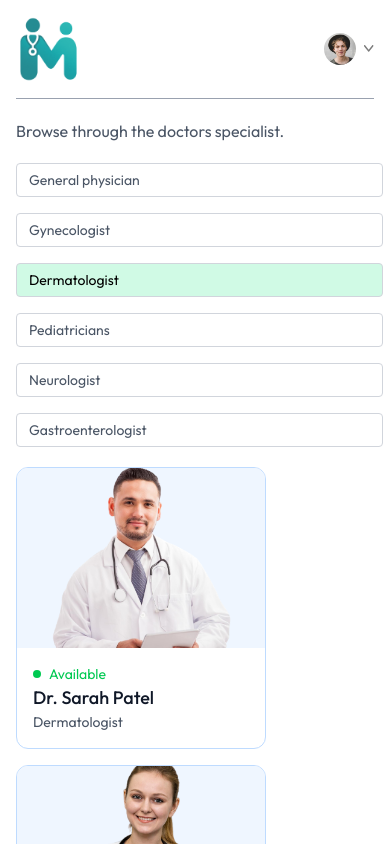
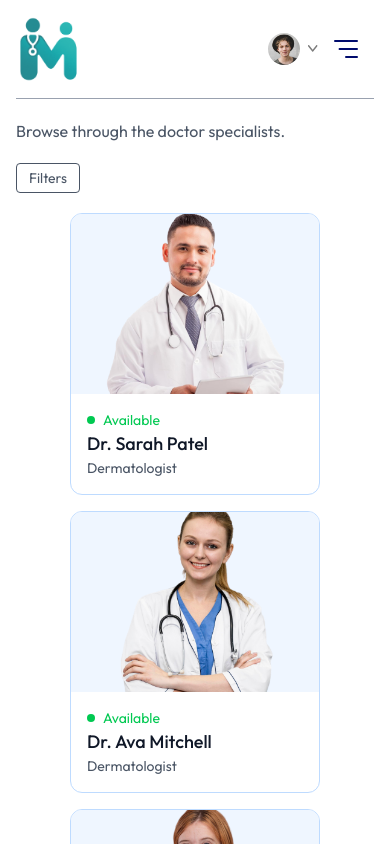
Before and after one commit to mohdabdulrahman297/caresync, a React (Vite) app: page /doctors/Dermatologist in a window 390 px wide. Shown: the top 844 px of the page. Built offline with nearby package versions, Linux system fonts and the light colour scheme.

Commit message:
Reponsiveness on all devices

```diff
--- a/src/components/Navbar.jsx
+++ b/src/components/Navbar.jsx
@@ -74,6 +74,42 @@
             Create Account
           </button>
         )}
+        <img
+          onClick={() => setShowMenu(true)}
+          className="w-6 md:hidden cursor-pointer"
+          src={assets.menu_icon}
+          alt=""
+        />
+        {/* ---------- Mobile Menu ---------- */}
+        <div
+          className={`${
+            showMenu ? "fixed w-full" : "h-0 w-0"
+          } md:hidden right-0 top-0 bottom-0 z-20 overflow-hidden bg-white transition-all`}
+        >
+          <div className="flex items-center justify-between px-5 py-6">
+            <img className="w-25" src={logo} alt="" />
+            <img
+              className="w-7 cursor-pointer"
+              onClick={() => setShowMenu(false)}
+              src={assets.cross_icon}
+              alt=""
+            />
+          </div>
+          <ul className="flex flex-col items-center gap-2 mt-5 px-5 text-lg font-medium">
+            <NavLink onClick={() => setShowMenu(false)} to="/">
+              <p className="px-4 py-2 rounded inline-block">HOME</p>
+            </NavLink>
+            <NavLink onClick={() => setShowMenu(false)} to="/doctors">
+              <p className="px-4 py-2 rounded inline-block">ALL DOCTORS</p>
+            </NavLink>
+            <NavLink onClick={() => setShowMenu(false)} to="/about">
+              <p className="px-4 py-2 rounded inline-block">ABOUT</p>
+            </NavLink>
+            <NavLink onClick={() => setShowMenu(false)} to="/contact">
+              <p className="px-4 py-2 rounded inline-block">CONTACT</p>
+            </NavLink>
+          </ul>
+        </div>
       </div>
     </div>
   );
--- a/src/index.css
+++ b/src/index.css
@@ -20,3 +20,9 @@
 ::-webkit-scrollbar {
   @apply hidden;
 }
+
+@media (max-width: 740px) {
+  .active p {
+    @apply text-white bg-emerald-400;
+  }
+}
--- a/src/pages/Doctors.jsx
+++ b/src/pages/Doctors.jsx
@@ -1,5 +1,5 @@
-import React, { useContext, useEffect, useState } from 'react'
-import { useNavigate, useParams } from 'react-router-dom';
+import React, { useContext, useEffect, useState } from "react";
+import { useNavigate, useParams } from "react-router-dom";
 import { AppContext } from "../context/AppContext";
 
 const Doctors = () => {
@@ -9,124 +9,89 @@
   const navigate = useNavigate();
   const [showFilter, setShowFilter] = useState(false);
 
-  const applyFilter = () => {
+  useEffect(() => {
     if (speciality) {
       setFilterDoc(doctors.filter((doc) => doc.speciality === speciality));
     } else {
       setFilterDoc(doctors);
     }
-  };
-  useEffect(() => {
-    applyFilter();
   }, [speciality, doctors]);
 
+  const specialities = [
+    "General physician",
+    "Gynecologist",
+    "Dermatologist",
+    "Pediatricians",
+    "Neurologist",
+    "Gastroenterologist",
+  ];
 
   return (
     <div>
-      <p className="text-gray-600">Browse through the doctors specialist.</p>
+      <p className="text-gray-600">Browse through the doctor specialists.</p>
+
       <div className="flex flex-col sm:flex-row items-start gap-5 mt-5">
+        {/* Filter Sidebar */}
         <div className="flex flex-col gap-4 text-sm text-gray-600">
-          <p
-            onClick={() =>
-              speciality === "General physician"
-                ? navigate("/doctors")
-                : navigate("/doctors/General physician")
-            }
-            className={`w-[94vw] sm:w-auto pl-3 py-1.5 pr-16 border border-gray-300 rounded transition-all cursor-pointer ${
-              speciality === "General physician"
-                ? "bg-emerald-100 text-black"
-                : ""
+          <button
+            className={`py-1 px-3 border rounded text-sm transition-all sm:hidden ${
+              showFilter ? "bg-emerald-400 text-white" : ""
+            }`}
+            onClick={() => setShowFilter((prev) => !prev)}
+          >
+            Filters
+          </button>
+
+          <div
+            className={`flex-col gap-4 text-sm text-gray-600 ${
+              showFilter ? "flex" : "hidden sm:flex"
             }`}
           >
-            General physician
-          </p>
-          <p
+            {specialities.map((item, index) => (
+              <button
+                key={index}
                 onClick={() =>
-              speciality === "Gynecologist"
+                  speciality === item
                     ? navigate("/doctors")
-                : navigate("/doctors/Gynecologist")
+                    : navigate(`/doctors/${item}`)
                 }
-            className={`w-[94vw] sm:w-auto pl-3 py-1.5 pr-16 border border-gray-300 rounded transition-all cursor-pointer ${
-              speciality === "Gynecologist" ? "bg-emerald-100 text-black" : ""
+                className={`w-[94vw] sm:w-auto text-left pl-3 py-1.5 pr-16 border border-gray-300 rounded transition-all cursor-pointer ${
+                  speciality === item ? "bg-emerald-100 text-black" : ""
                 }`}
               >
-            Gynecologist
-          </p>
-          <p
-            onClick={() =>
-              speciality === "Dermatologist"
-                ? navigate("/doctors")
-                : navigate("/doctors/Dermatologist")
-            }
-            className={`w-[94vw] sm:w-auto pl-3 py-1.5 pr-16 border border-gray-300 rounded transition-all cursor-pointer ${
-              speciality === "Dermatologist" ? "bg-emerald-100 text-black" : ""
-            }`}
-          >
-            Dermatologist
-          </p>
-          <p
-            onClick={() =>
-              speciality === "Pediatricians"
-                ? navigate("/doctors")
-                : navigate("/doctors/Pediatricians")
-            }
-            className={`w-[94vw] sm:w-auto pl-3 py-1.5 pr-16 border border-gray-300 rounded transition-all cursor-pointer ${
-              speciality === "Pediatricians" ? "bg-emerald-100 text-black" : ""
-            }`}
-          >
-            Pediatricians
-          </p>
-          <p
-            onClick={() =>
-              speciality === "Neurologist"
-                ? navigate("/doctors")
-                : navigate("/doctors/Neurologist")
-            }
-            className={`w-[94vw] sm:w-auto pl-3 py-1.5 pr-16 border border-gray-300 rounded transition-all cursor-pointer ${
-              speciality === "Neurologist" ? "bg-emerald-100 text-black" : ""
-            }`}
-          >
-            Neurologist
-          </p>
-          <p
-            onClick={() =>
-              speciality === "Gastroenterologist"
-                ? navigate("/doctors")
-                : navigate("/doctors/Gastroenterologist")
-            }
-            className={`w-[94vw] sm:w-auto pl-3 py-1.5 pr-16 border border-gray-300 rounded transition-all cursor-pointer ${
-              speciality === "Gastroenterologist"
-                ? "bg-emerald-100 text-black"
-                : ""
-            }`}
-          >
-            Gastroenterologist
-          </p>
+                {item}
+              </button>
+            ))}
           </div>
-        <div className="w-full flex flex-wrap gap-4">
+        </div>
+
+        {/* Doctors Grid */}
+        <div className="w-full flex flex-wrap gap-4 justify-center sm:justify-start">
           {filterDoc.map((item, index) => (
             <div
               onClick={() => navigate(`/appointment/${item._id}`)}
               className="border border-blue-200 rounded-xl overflow-hidden cursor-pointer hover:translate-y-[-10px] transition-all duration-500 w-[250px]"
               key={index}
             >
-      <img className="bg-blue-50 w-full h-[180px] object-cover" src={item.image} alt="" />
+              <img
+                className="bg-blue-50 w-full h-[180px] object-cover"
+                src={item.image}
+                alt={item.name}
+              />
               <div className="p-4">
-        <div className="flex items-center gap-2 text-sm text-center text-green-500">
+                <div className="flex items-center gap-2 text-sm text-green-500">
                   <p className="w-2 h-2 bg-green-500 rounded-full"></p>
                   <p>Available</p>
                 </div>
                 <p className="text-gray-900 text-lg font-medium">{item.name}</p>
-        <p className="text-gray-600 text-sm ">{item.speciality}</p>
+                <p className="text-gray-600 text-sm">{item.speciality}</p>
               </div>
             </div>
           ))}
         </div>
-
       </div>
     </div>
+  );
+};
 
-  )
-}
-
-export default Doctors
+export default Doctors;
```
Lines whose indentation alone changed are shown as unchanged.
